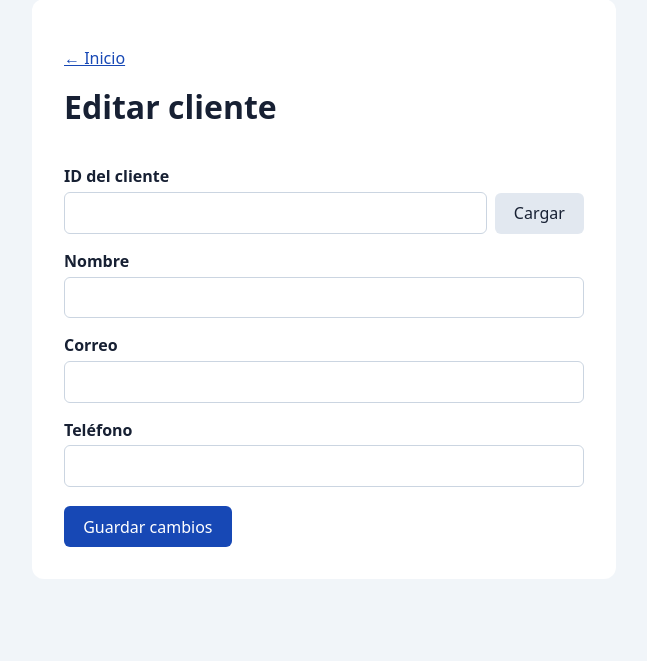
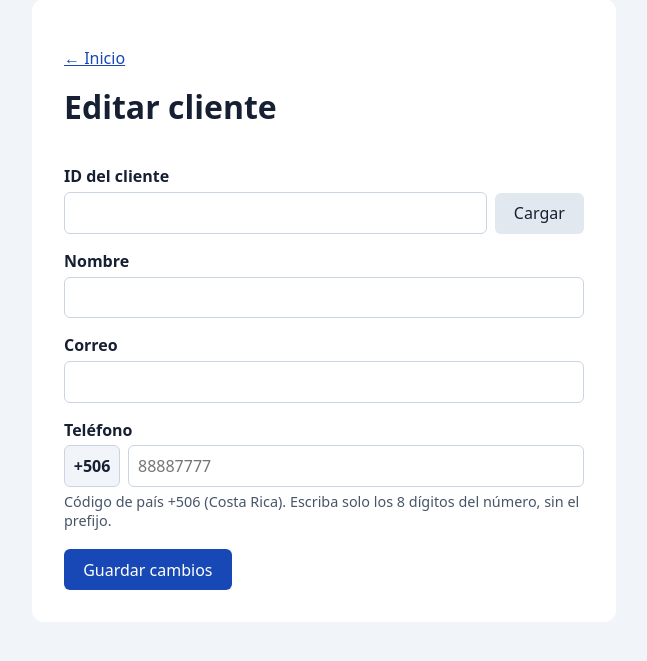
Before and after one commit to kathalsol/SistemaCRUD_PF-3272, a FastAPI app: page /editar in a window 1280 px wide. Shown: the part 65-726 px from the top of the page, without its empty margins (316-963 px from the left). Run offline with FastAPI, Linux system fonts and the light colour scheme.

Commit message:
feat: valida telefono en editar con prefijo +506 y solo digitos
Co-Authored-By: Claude Opus 5.5 <noreply@anthropic.com>

```diff
--- a/app/templates/editar.html
+++ b/app/templates/editar.html
@@ -13,6 +13,12 @@
       input { box-sizing: border-box; width: 100%; margin-top: .3rem; padding: .55rem; border: 1px solid #cbd5e1; border-radius: 6px; font: inherit; }
       .fila { display: flex; gap: .5rem; align-items: end; }
       .fila label { flex: 1; }
+      .telefono { display: flex; align-items: center; gap: .5rem; margin-top: .3rem; }
+      .telefono input { margin-top: 0; }
+      .prefijo { padding: .55rem; background: #f1f5f9; border: 1px solid #cbd5e1; border-radius: 6px; font-weight: 600; white-space: nowrap; }
+      .ayuda { margin: .3rem 0 0; color: #475569; font-size: .9rem; }
+      .error-campo { margin: .3rem 0 0; color: #b91c1c; font-size: .9rem; }
+      .error-campo:empty { display: none; }
       button { margin-top: 1.2rem; padding: .6rem 1.2rem; border: 0; border-radius: 6px; background: #1748b5; color: white; font: inherit; cursor: pointer; }
       button.secundario { background: #e2e8f0; color: #172033; }
       button:disabled { opacity: .6; cursor: default; }
@@ -41,9 +47,14 @@
         <label>Correo
           <input id="correo" type="email" maxlength="254" required>
         </label>
-        <label>Tel&eacute;fono
-          <input id="telefono" type="tel" inputmode="numeric" pattern="[0-9]{8}" minlength="8" maxlength="8" required>
-        </label>
+        <label for="telefono">Tel&eacute;fono</label>
+        <div class="telefono">
+          <span class="prefijo" aria-label="C&oacute;digo de pa&iacute;s de Costa Rica">+506</span>
+          <input id="telefono" type="tel" inputmode="numeric" pattern="[1-9][0-9]{7}" minlength="8" maxlength="8"
+            autocomplete="tel-national" placeholder="88887777" required aria-describedby="telefono-ayuda telefono-error">
+        </div>
+        <p id="telefono-ayuda" class="ayuda">C&oacute;digo de pa&iacute;s +506 (Costa Rica). Escriba solo los 8 d&iacute;gitos del n&uacute;mero, sin el prefijo.</p>
+        <p id="telefono-error" class="error-campo" aria-live="polite"></p>
         <button type="submit" id="guardar">Guardar cambios</button>
       </form>
 
@@ -59,6 +70,17 @@
         mensaje.textContent = texto;
         mensaje.className = tipo;
         mensaje.hidden = false;
+      }
+
+      // Solo se aceptan dígitos: se descartan letras y símbolos mientras se escribe o pega.
+      $("telefono").addEventListener("input", () => {
+        $("telefono").value = $("telefono").value.replace(/[^0-9]/g, "").slice(0, 8);
+        errorTelefono("");
+      });
+
+      function errorTelefono(texto) {
+        $("telefono-error").textContent = texto;
+        $("telefono").setAttribute("aria-invalid", texto ? "true" : "false");
       }
 
       function describirError(cuerpo) {
@@ -92,6 +114,12 @@
         if (!id) return mostrar("Ingrese el ID del cliente.", "error");
 
         const datos = Object.fromEntries(campos.map((campo) => [campo, $(campo).value]));
+        if (!/^[1-9][0-9]{7}$/.test(datos.telefono)) {
+          errorTelefono("Ingrese un teléfono de exactamente 8 dígitos, sin cero inicial.");
+          $("telefono").focus();
+          return mostrar("Revise el teléfono antes de guardar.", "error");
+        }
+        errorTelefono("");
         datos.telefono = Number(datos.telefono);
         $("guardar").disabled = true;
         try {
```
